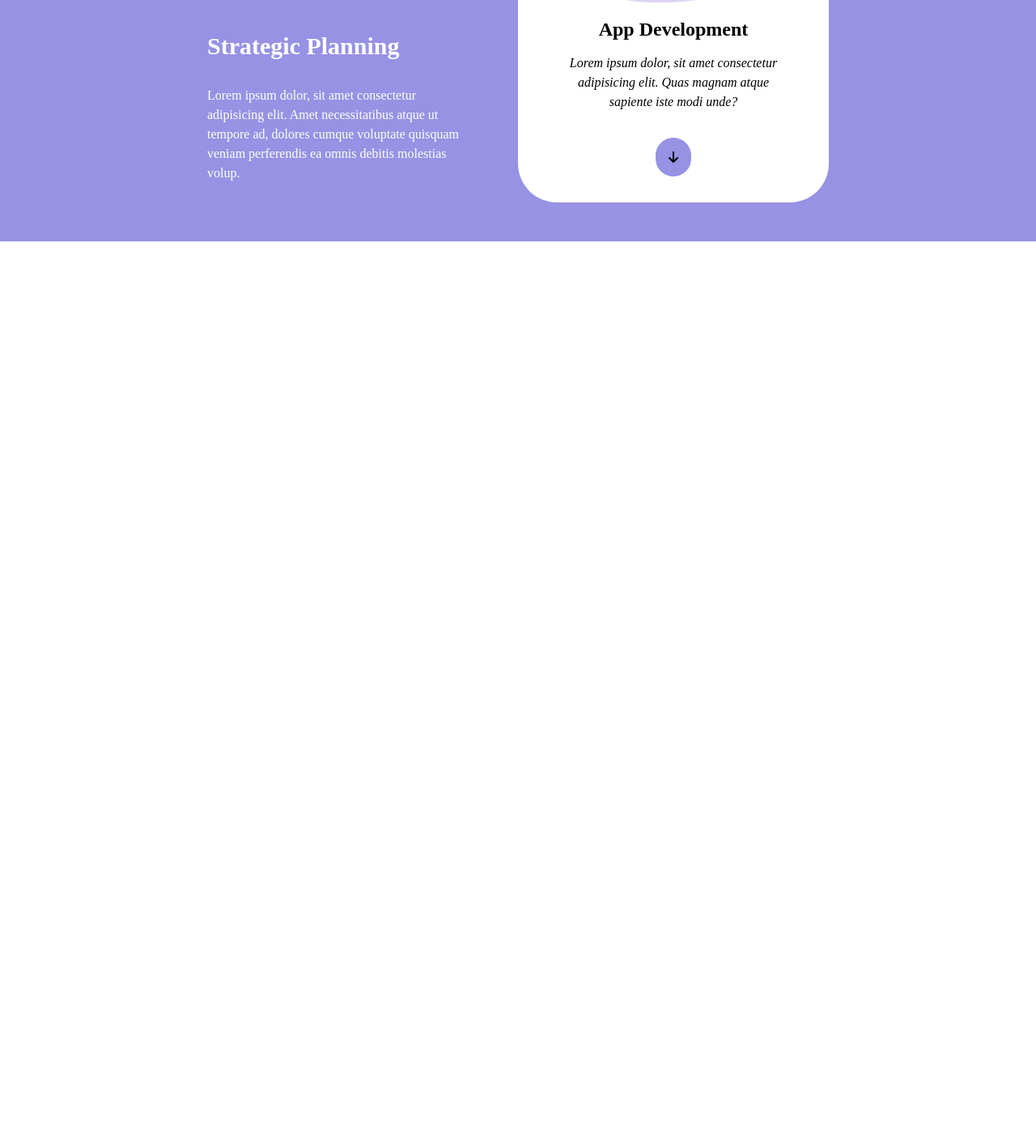
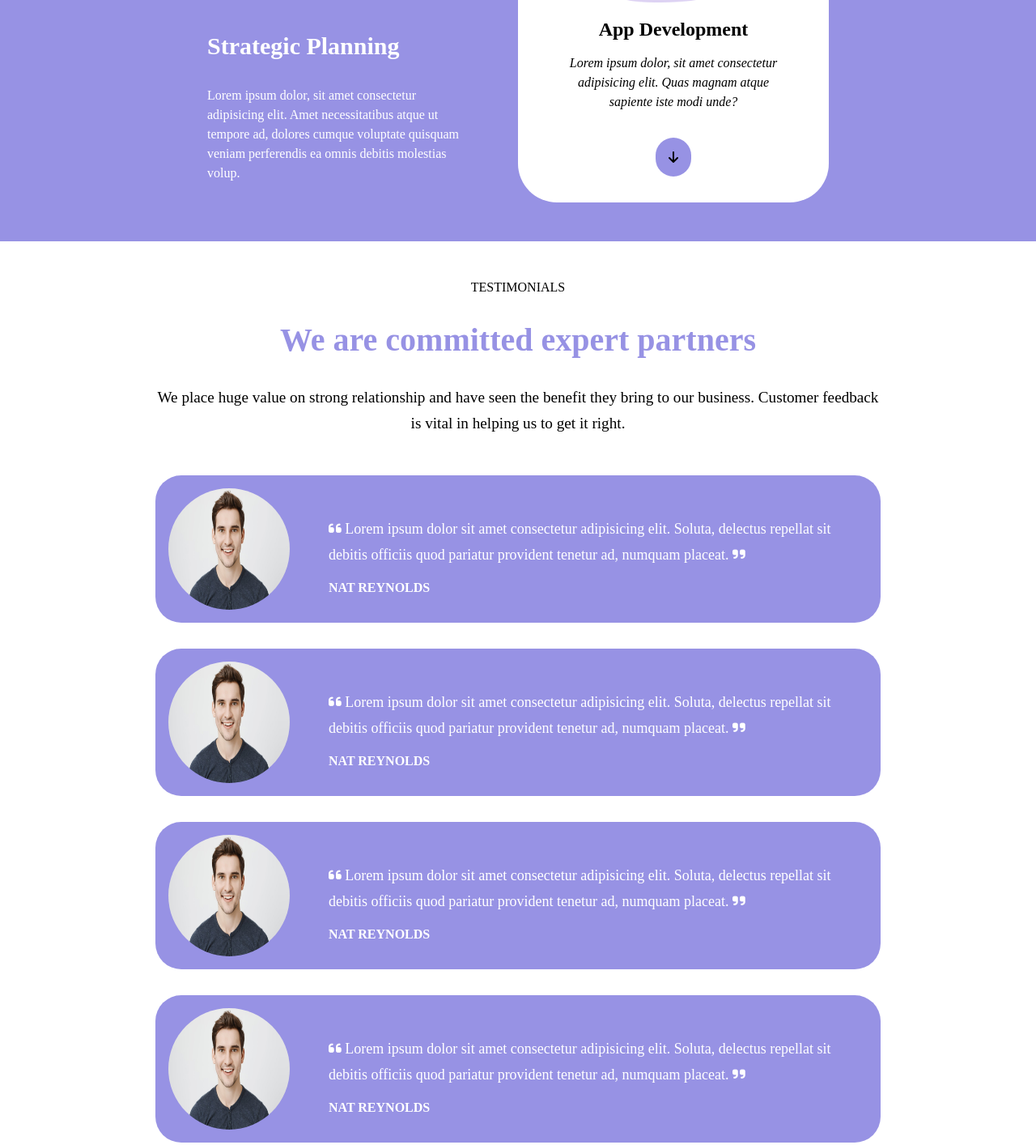
Before and after one commit to sensi-federico/htmlcss-responsive-layout, a plain HTML site: page index.html in a window 1280 px wide. Shown: the part 1718-3132 px from the top of the page at 81% size. Before the commit the page ends 2016 px from the top, so only its background shows below. Drawn offline with Linux system fonts and the light colour scheme.

Commit message:
testimonials structure

```diff
--- a/assets/css/style.css
+++ b/assets/css/style.css
@@ -246,4 +246,63 @@ header {
 }
 
 
+                    /*  TESTIMONIALS */
+
+
+
+.card_no-bg {
+    display: flex;
+    flex-direction: column;
+    align-items: center;
+    margin: 3rem 0;
+}
+
+.card_no-bg h4 {
+    font-weight: normal;
+    padding-bottom: 2rem;
+}
+
+.card_no-bg h2 {
+    color: var(--primary);
+    font-size: 40px;
+    padding-bottom: 2rem;
+}
+
+
+.card_no-bg p {
+    font-size: larger;
+    text-align: center;
+    line-height: 2rem;
+}
+
+.card_testim {
+    display: flex;
+    align-items: center;
+    background-color: var(--primary);
+    border-radius: 2rem;
+    margin-bottom: 2rem;
+}
+
+.card_testim img {
+    border-radius: 50%;
+    width: 150px;
+    height: 150px;
+    margin: 1rem 2rem 1rem 1rem;
+}
+
+.card_testim p {
+    padding: 1rem 1rem;
+    color: var(--back);
+    line-height: 2rem;
+    font-size: 18px;
+}
+
+.card_testim h4 {
+    padding-left: 1rem;
+    color: var(--back);
+}
+
+
+
+
 /* #endregion main */
--- a/index.html
+++ b/index.html
@@ -158,6 +158,79 @@
             </div>
         </section>
 
+
+                                <!-- TESTIMONIALS -->
+
+
+        <section class="testimonials">
+            <div class="container">
+
+                <div class="card_no-bg">
+                    <h4>TESTIMONIALS</h4>
+                    <h2>We are committed expert partners</h2>
+                    <p>
+                        We place huge value on strong relationship and have seen the benefit they bring to our business.
+                        Customer feedback is vital in helping us to get it right.
+                    </p>
+                </div>
+
+                <div class="card_testim">
+                    <img src="./assets/img/testimonial1.jpg" alt="">
+                    <span>
+                        <p>
+                            <i class="fa-solid fa-quote-left"></i>
+                            Lorem ipsum dolor sit amet consectetur adipisicing elit. Soluta, delectus repellat sit debitis officiis
+                            quod pariatur provident tenetur ad, numquam placeat.
+                            <i class="fa-solid fa-quote-right"></i>
+                        </p>
+                        <h4>NAT REYNOLDS</h4>
+                    </span>
+                </div>
+
+                <div class="card_testim">
+                    <img src="./assets/img/testimonial1.jpg" alt="">
+                    <span>
+                        <p>
+                            <i class="fa-solid fa-quote-left"></i>
+                            Lorem ipsum dolor sit amet consectetur adipisicing elit. Soluta, delectus repellat sit debitis officiis
+                            quod pariatur provident tenetur ad, numquam placeat.
+                            <i class="fa-solid fa-quote-right"></i>
+                        </p>
+                        <h4>NAT REYNOLDS</h4>
+                    </span>
+                </div>
+
+                <div class="card_testim">
+                    <img src="./assets/img/testimonial1.jpg" alt="">
+                    <span>
+                        <p>
+                            <i class="fa-solid fa-quote-left"></i>
+                            Lorem ipsum dolor sit amet consectetur adipisicing elit. Soluta, delectus repellat sit debitis officiis
+                            quod pariatur provident tenetur ad, numquam placeat.
+                            <i class="fa-solid fa-quote-right"></i>
+                        </p>
+                        <h4>NAT REYNOLDS</h4>
+                    </span>
+                </div>
+
+                <div class="card_testim">
+                    <img src="./assets/img/testimonial1.jpg" alt="">
+                    <span>
+                        <p>
+                            <i class="fa-solid fa-quote-left"></i>
+                            Lorem ipsum dolor sit amet consectetur adipisicing elit. Soluta, delectus repellat sit debitis officiis
+                            quod pariatur provident tenetur ad, numquam placeat.
+                            <i class="fa-solid fa-quote-right"></i>
+                        </p>
+                        <h4>NAT REYNOLDS</h4>
+                    </span>
+                </div>
+
+
+
+            </div>
+        </section>
+
     </main>
     <!-- /#site_main -->
 
```
